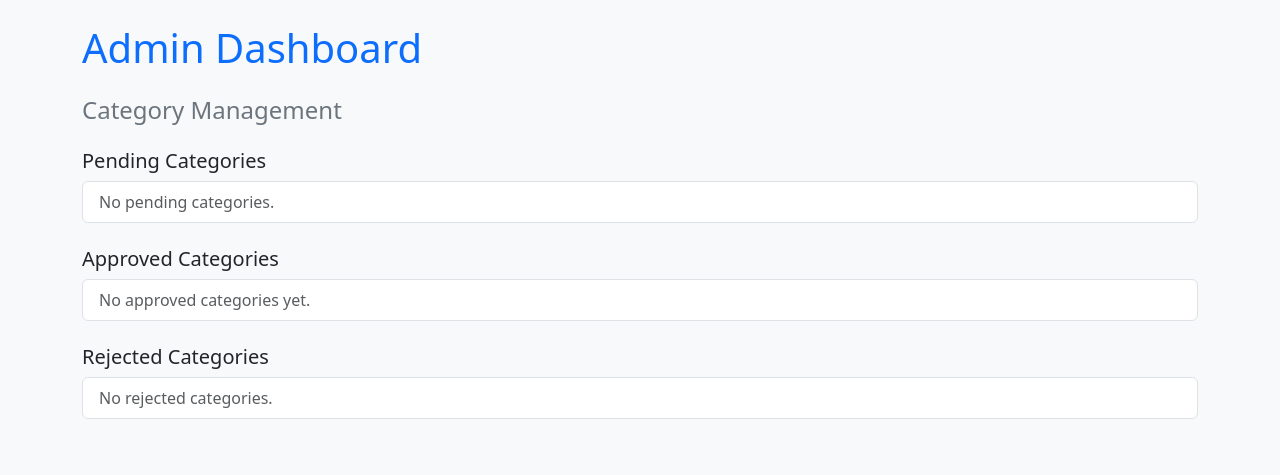
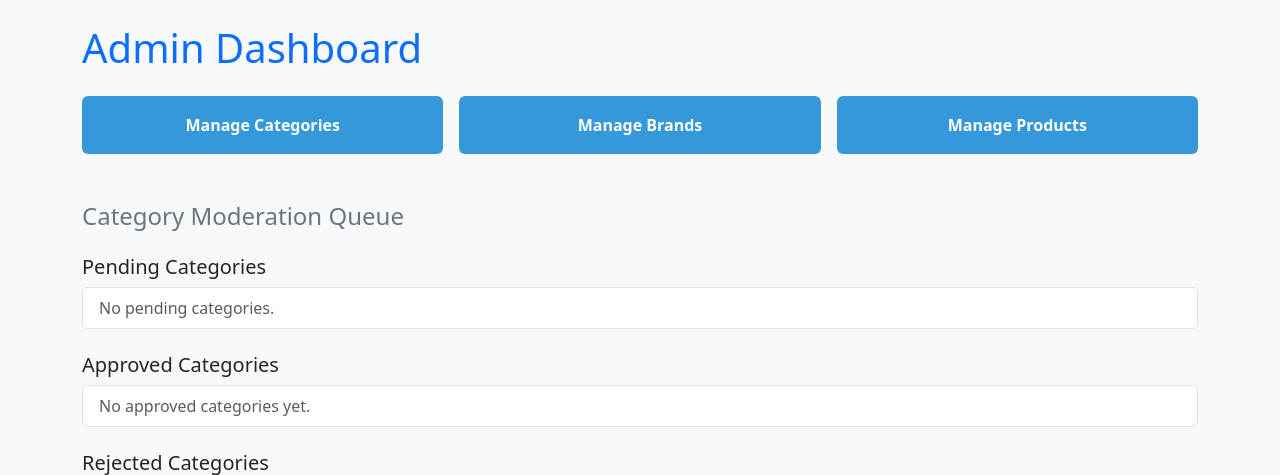
Before and after one commit to Fouvle/ecomTasteOf, a PHP site: page /admin/admin_dashboard.php in a window 1280 px wide. Shown: the top 475 px of the page. Run offline with PHP 8.4, Linux system fonts and the light colour scheme; the visitor is signed in with stand-in values (Sample User, id 1); data that the repository does not hold is empty.

Commit message:
Update admin_dashboard.php

```diff
--- a/admin/admin_dashboard.php
+++ b/admin/admin_dashboard.php
@@ -2,15 +2,17 @@
 ini_set('display_errors', 1);
 session_start();
 require_once '../classes/category_class.php';
+require_once '../settings/core.php'; // Ensure core.php is available for functions like isAdmin()
 
 // Ensure user is logged in and is an admin
-if (!isset($_SESSION['customer_id']) || (int)$_SESSION['role'] !== 1) {
+if (!isLoggedIn() || !isAdmin()) {
     header('Location: ../login/login.php');
     exit();
 }
 
 // Instantiate Category safely
 $category = new Category();
+// The database column for user ID in the categories table is 'created_by'
 $pendingCategories = $category->getPendingCategories() ?? [];
 $approvedCategories = $category->getApprovedCategories() ?? [];
 $rejectedCategories = $category->getRejectedCategories() ?? [];
@@ -19,20 +21,48 @@ $rejectedCategories = $category->getRejectedCategories() ?? [];
 <html lang="en">
 <head>
     <meta charset="UTF-8">
-    <title>Admin Dashboard - Category Management</title>
+    <title>Admin Dashboard - TasteConnect</title>
     <link rel="stylesheet" href="https://cdn.jsdelivr.net/npm/bootstrap@5.3.2/dist/css/bootstrap.min.css">
     <script src="https://code.jquery.com/jquery-3.6.0.min.js"></script>
+    <style>
+        .nav-btn {
+            background-color: #3498db;
+            color: white;
+            transition: background-color 0.2s;
+            font-weight: bold;
+        }
+        .nav-btn:hover {
+            background-color: #2980b9;
+            color: white;
+        }
+    </style>
 </head>
 <body class="p-4 bg-light">
 
     <div class="container">
         <h1 class="mb-4 text-primary">Admin Dashboard</h1>
-        <h4 class="text-secondary mb-3">Category Management</h4>
 
-        <!-- Flash messages -->
+        <div class="row mb-5 g-3">
+            <div class="col-md-4">
+                <a href="category.php" class="btn nav-btn w-100 p-3">
+                    Manage Categories
+                </a>
+            </div>
+            <div class="col-md-4">
+                <a href="brand.php" class="btn nav-btn w-100 p-3">
+                    Manage Brands
+                </a>
+            </div>
+            <div class="col-md-4">
+                <a href="product.php" class="btn nav-btn w-100 p-3">
+                    Manage Products
+                </a>
+            </div>
+        </div>
+        <h4 class="text-secondary mb-3">Category Moderation Queue</h4>
+
         <div id="messageBox" class="alert d-none"></div>
 
-        <!-- Pending Categories -->
         <h5 class="mt-4">Pending Categories</h5>
         <ul class="list-group mb-4" id="pendingList">
             <?php if (empty($pendingCategories)): ?>
@@ -53,7 +83,6 @@ $rejectedCategories = $category->getRejectedCategories() ?? [];
             <?php endif; ?>
         </ul>
 
-        <!-- Approved Categories -->
         <h5>Approved Categories</h5>
         <ul class="list-group mb-4" id="approvedList">
             <?php if (empty($approvedCategories)): ?>
@@ -65,7 +94,6 @@ $rejectedCategories = $category->getRejectedCategories() ?? [];
             <?php endif; ?>
         </ul>
 
-        <!-- Rejected Categories -->
         <h5>Rejected Categories</h5>
         <ul class="list-group mb-4" id="rejectedList">
             <?php if (empty($rejectedCategories)): ?>
```
